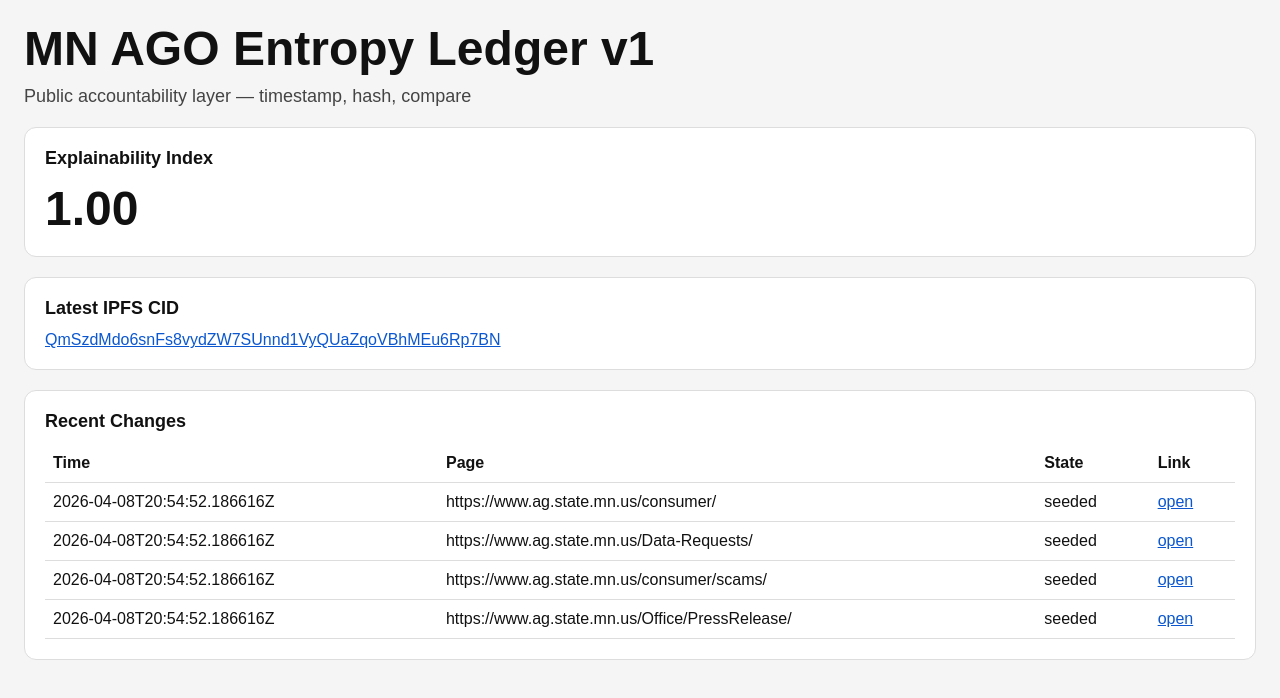
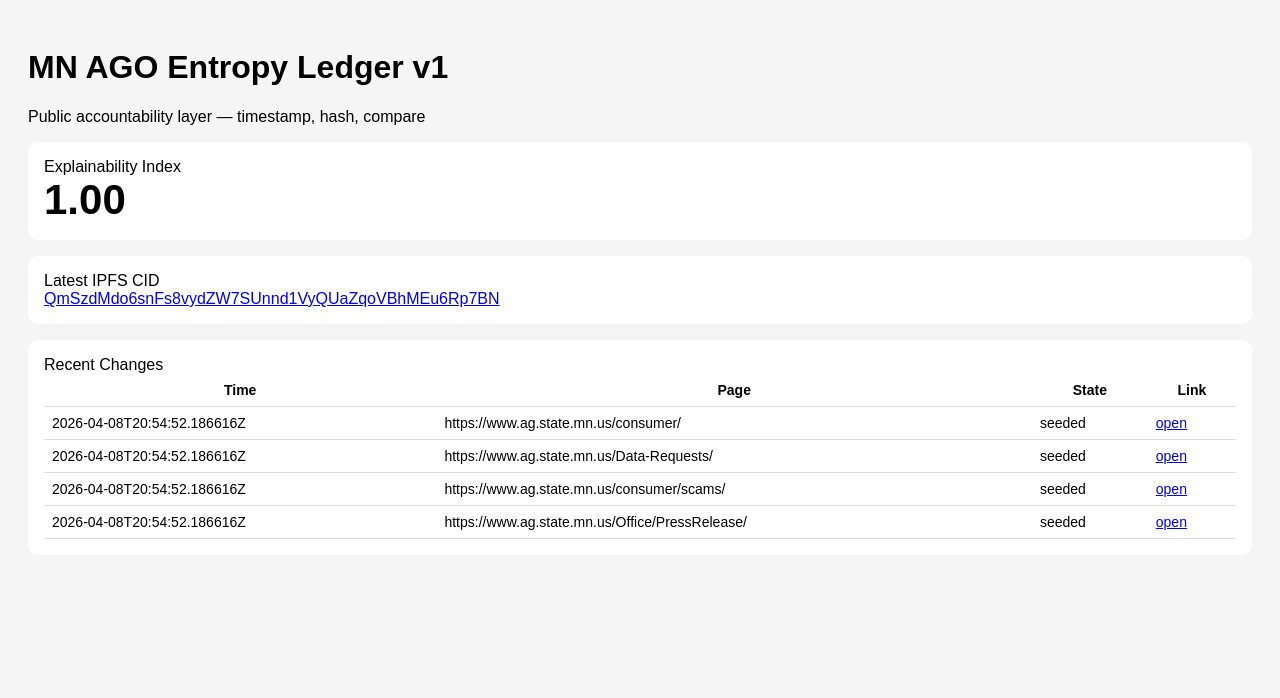
Before and after one commit to jsonwisdom/mn-ago-entropy-ledger, a plain HTML site: page index.html in a window 1280 px wide. Drawn offline with Linux system fonts and the light colour scheme.

Commit message:
Update index.html

```diff
--- a/index.html
+++ b/index.html
@@ -1,94 +1,37 @@
 <!DOCTYPE html>
 <html lang="en">
 <head>
-  <meta charset="UTF-8" />
-  <meta name="viewport" content="width=device-width, initial-scale=1.0" />
+<meta charset="UTF-8">
+<meta name="viewport" content="width=device-width, initial-scale=1.0">
 <title>MN AGO Entropy Ledger</title>
+
 <style>
-    body {
-      font-family: Arial, sans-serif;
-      margin: 0;
-      padding: 24px;
-      background: #f5f5f5;
-      color: #111;
-    }
-    h1 {
-      margin: 0 0 12px 0;
-      font-size: 48px;
-      line-height: 1.05;
-      word-break: break-word;
-    }
-    p {
-      margin: 0 0 20px 0;
-      font-size: 18px;
-      color: #444;
-    }
-    .card {
-      background: white;
-      border: 1px solid #ddd;
-      border-radius: 12px;
-      padding: 20px;
-      margin: 20px 0;
-      overflow: hidden;
-    }
-    .label {
-      font-size: 18px;
-      font-weight: 700;
-      margin-bottom: 12px;
-    }
-    .big {
-      font-size: 48px;
-      font-weight: 700;
-    }
-    .cid-link {
-      word-break: break-all;
-    }
-    .table-wrap {
-      overflow-x: auto;
-      -webkit-overflow-scrolling: touch;
-    }
-    table {
-      width: 100%;
-      min-width: 760px;
-      border-collapse: collapse;
-      font-size: 16px;
-    }
-    th, td {
-      padding: 10px 8px;
-      border-bottom: 1px solid #ddd;
-      text-align: left;
-      vertical-align: top;
-    }
-    a {
-      color: #0b57d0;
-      word-break: break-all;
-    }
-    .muted {
-      color: #666;
-    }
-    .error {
-      color: #b00020;
-      font-weight: 700;
-    }
+body { font-family: Arial; padding: 20px; background:#f5f5f5; }
+.card { background:#fff; padding:16px; border-radius:10px; margin:16px 0; }
+.big { font-size:42px; font-weight:bold; }
+table { width:100%; border-collapse:collapse; }
+td, th { padding:8px; border-bottom:1px solid #ddd; font-size:14px; }
+a { word-break: break-all; }
 </style>
 </head>
+
 <body>
+
 <h1>MN AGO Entropy Ledger v1</h1>
 <p>Public accountability layer — timestamp, hash, compare</p>
 
 <div class="card">
-    <div class="label">Explainability Index</div>
+<div>Explainability Index</div>
 <div id="score" class="big">0.00</div>
 </div>
 
 <div class="card">
-    <div class="label">Latest IPFS CID</div>
-    <div id="cid" class="muted">Loading...</div>
+<div>Latest IPFS CID</div>
+<div id="cid">Loading...</div>
 </div>
 
 <div class="card">
-    <div class="label">Recent Changes</div>
-    <div class="table-wrap">
+<div>Recent Changes</div>
 <table>
 <thead>
 <tr>
@@ -101,56 +44,53 @@
 <tbody id="rows"></tbody>
 </table>
 </div>
-  </div>
 
 <script>
-    async function loadSite() {
-      const scoreEl = document.getElementById("score");
-      const cidEl = document.getElementById("cid");
-      const rowsEl = document.getElementById("rows");
+async function run() {
+  try {
 
-      try {
-        const diffRes = await fetch("./site/diff.json", { cache: "no-store" });
-        if (!diffRes.ok) {
-          throw new Error("diff.json not found");
-        }
-        const diffObj = await diffRes.json();
-        const rows = Array.isArray(diffObj.data) ? diffObj.data : [];
+    // LOAD DIFF
+    const diff = await fetch("./site/diff.json?nocache=" + Date.now());
+    const diffData = await diff.json();
+    const rows = diffData.data || [];
 
-        scoreEl.textContent = (rows.length / 4).toFixed(2);
+    // SCORE
+    document.getElementById("score").textContent = (rows.length / 4).toFixed(2);
 
-        rowsEl.innerHTML = "";
-        for (const row of rows) {
+    // TABLE
+    const table = document.getElementById("rows");
+    table.innerHTML = "";
+
+    rows.forEach(r => {
+
+      // 🔥 CRITICAL FIX: support BOTH field names
+      const url = r.source_url || r.url || "";
+
       const tr = document.createElement("tr");
       tr.innerHTML = `
-            <td>${row.time || ""}</td>
-            <td>${row.source_url || ""}</td>
-            <td>${row.state || ""}</td>
-            <td><a href="${row.source_url || "#"}" target="_blank" rel="noopener noreferrer">open</a></td>
+        <td>${r.time || ""}</td>
+        <td>${url}</td>
+        <td>${r.state || ""}</td>
+        <td><a href="${url}" target="_blank">open</a></td>
       `;
-          rowsEl.appendChild(tr);
-        }
+      table.appendChild(tr);
+    });
 
-        const latestRes = await fetch("./site/latest.json", { cache: "no-store" });
-        if (!latestRes.ok) {
-          throw new Error("latest.json not found");
-        }
-        const latestObj = await latestRes.json();
-        const cid = latestObj.cid || "";
+    // LOAD CID
+    const latest = await fetch("./site/latest.json?nocache=" + Date.now());
+    const latestData = await latest.json();
 
-        if (cid) {
-          cidEl.innerHTML = `<a class="cid-link" href="https://ipfs.io/ipfs/${cid}" target="_blank" rel="noopener noreferrer">${cid}</a>`;
-        } else {
-          cidEl.textContent = "No CID found";
-        }
-      } catch (err) {
-        scoreEl.textContent = "0.00";
-        cidEl.innerHTML = `<span class="error">Failed to load site data</span>`;
-        rowsEl.innerHTML = "";
+    const cid = latestData.cid || "";
+    document.getElementById("cid").innerHTML =
+      `<a href="https://ipfs.io/ipfs/${cid}" target="_blank">${cid}</a>`;
+
+  } catch (e) {
+    document.getElementById("cid").innerText = "FAILED";
   }
 }
 
-    loadSite();
+run();
 </script>
+
 </body>
 </html>
```
Lines whose indentation alone changed are shown as unchanged.
